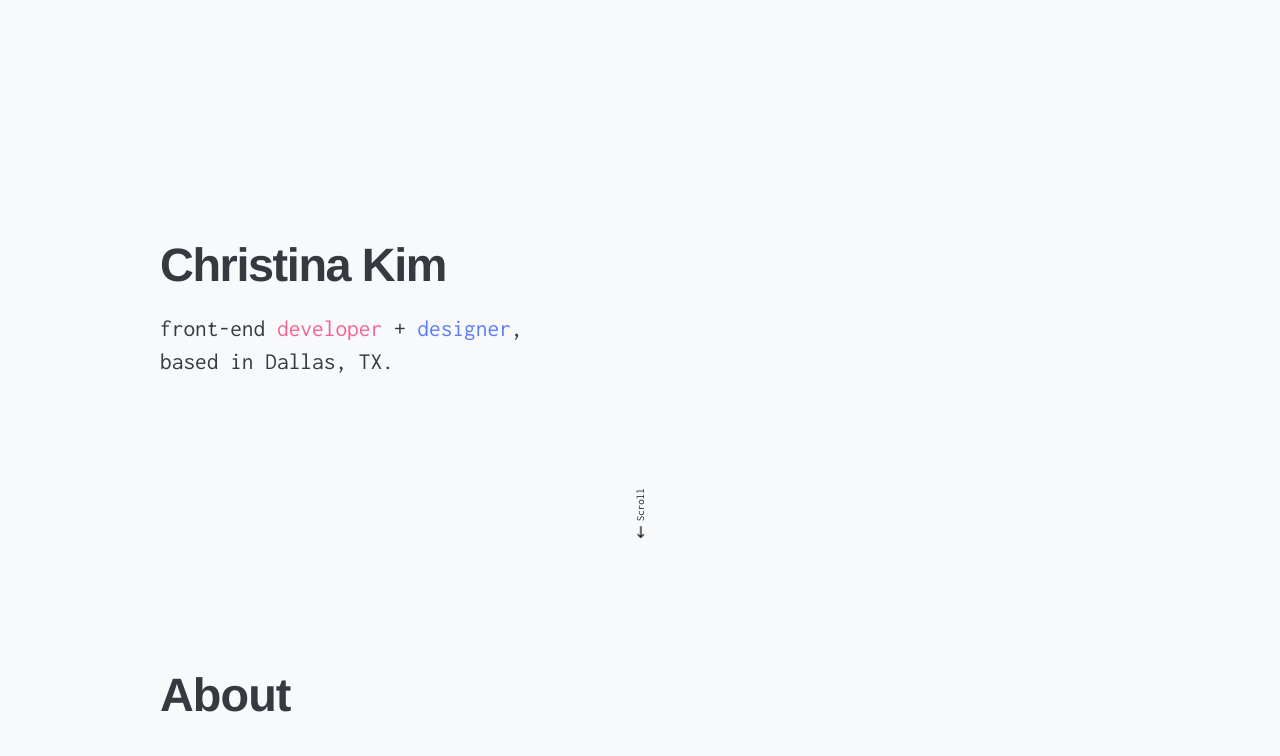
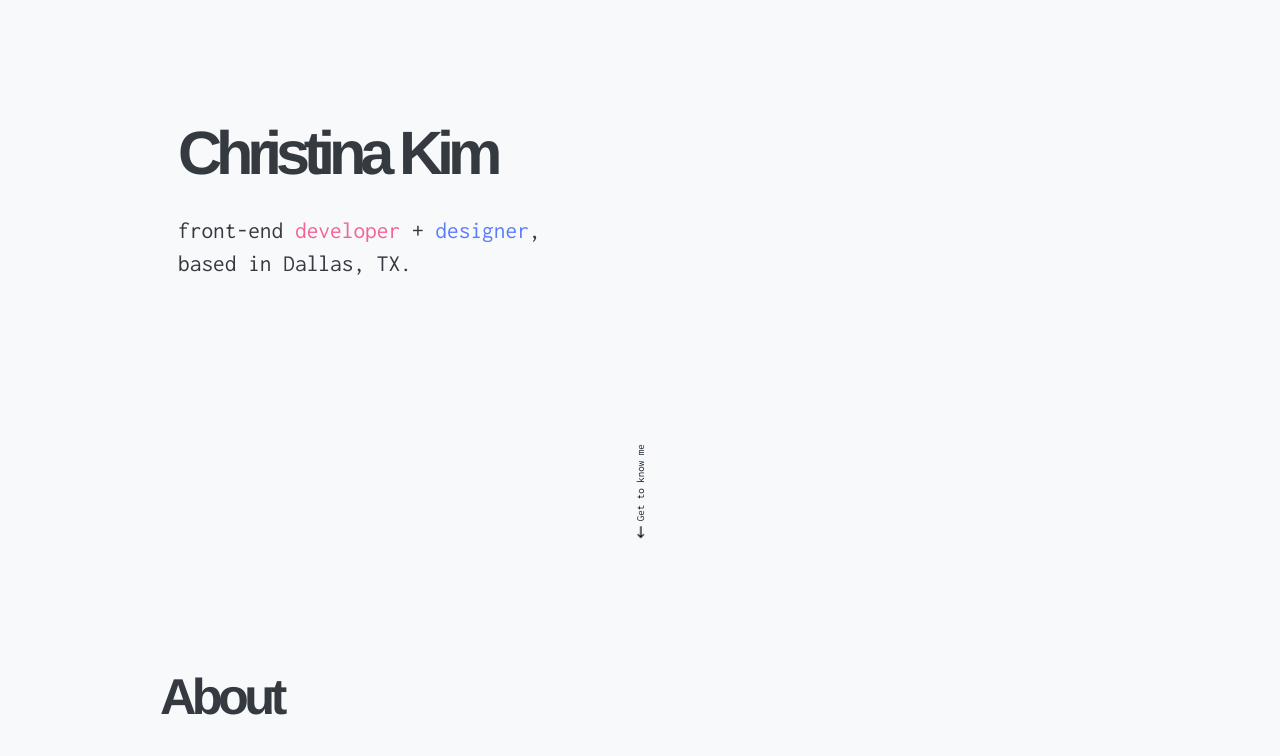
Before and after one commit to chk-yourself/my-portfolio, a plain HTML site: page index.html in a window 1280 px wide. Shown: the part 253-1009 px from the top of the page. Drawn offline with nearby package versions, Linux system fonts and the light colour scheme; a web font is replaced by a local one.

Commit message:
restyled headings

```diff
--- a/index.html
+++ b/index.html
@@ -50,14 +50,14 @@
     <div class="container">
       <div class="intro d-flex flex-column">
        <!-- <div class="display-3 mb-1">Hello. I'm</div> -->
-        <h1 class="h1 display-2">Christina Kim</h1>
-        <h2 class="display-3">front-end <span class="text--primary">developer</span> +
+        <h1 class="h1 display-1">Christina Kim</h1>
+        <h2 class="display-2">front-end <span class="text--primary">developer</span> +
             <span class="text--accent">designer</span></span>, <br>based in Dallas, TX.</h2>
       </div>
       <div class="scroll-icon">
         <div class="arrow bounce"><svg xmlns="http://www.w3.org/2000/svg" width="12" height="12" viewBox="0 0 17 10">
             <path class="cls-1" d="M6.22,8.75,3.37,5.89H17V4.12H3.37L6.22,1.25,5,0,0,5l5,5Z"></path>
-          </svg></div>Scroll
+          </svg></div><span class="scroll-text">Get to know me</span>
       </div>
     </div>
   </header>
--- a/scss/base/_global.scss
+++ b/scss/base/_global.scss
@@ -50,11 +50,11 @@ a {
 .h2 {
   padding: 0;
   margin: 0;
-  font-size: 2.2rem;
+  font-size: 2.4rem;
   font-weight: 700;
   position: relative;
   color: $gray-800;
-  letter-spacing: -.02em;
+  letter-spacing: -.09em;
   &.text-right {
     right: 10%;
   }
@@ -62,7 +62,7 @@ a {
     left: 10%;
   }
   @include md {
-    font-size: 2.6rem;
+    font-size: 2.8rem;
   }
   /*
     &:before,
--- a/scss/components/_masthead.scss
+++ b/scss/components/_masthead.scss
@@ -18,24 +18,25 @@ header.masthead {
   }
   .intro {
     position: absolute;
-    bottom: 20%;
-    left: 1.5rem;
+    bottom: 30%;
+    width: 100%;
+    padding: 1rem;
     color: $gray-800;
     @include md {
       left: 0;
     }
-    .display-2 {
+    .display-1 {
       font-family: $heading-font;
       font-weight: 700;
-      letter-spacing: -.03em;
-      font-size: 2.2rem;
-      line-height: 1;
+      letter-spacing: -.1em;
+      font-size: 2.8rem;
+      line-height: 1.2;
       margin-bottom: 24px;
       @include md {
-        font-size: 2.6rem;
+        font-size: 3.4rem;
       }
     }
-    .display-3 {
+    .display-2 {
       font-family: $body-font;
       font-size: 1.1rem;
       font-weight: 300;
@@ -52,8 +53,8 @@ header.masthead {
 
 .scroll-icon {
   position: absolute;
-  left: calc(50% - 25px);
-  bottom: 25px;
+  left: calc(50% - 47px);
+  bottom: 47px;
   z-index: 99;
   font-size: 11px;
   text-align: center;
--- a/scss/sections/_projects.scss
+++ b/scss/sections/_projects.scss
@@ -5,6 +5,7 @@
     font-size: 1.2rem;
     font-weight: 600;
     color: $gray-900;
+    letter-spacing: -.03em;
   }
   .project-grid {
     padding: 16px 0;
```
Also changed, not shown: css/styles.css, 1 other file.
